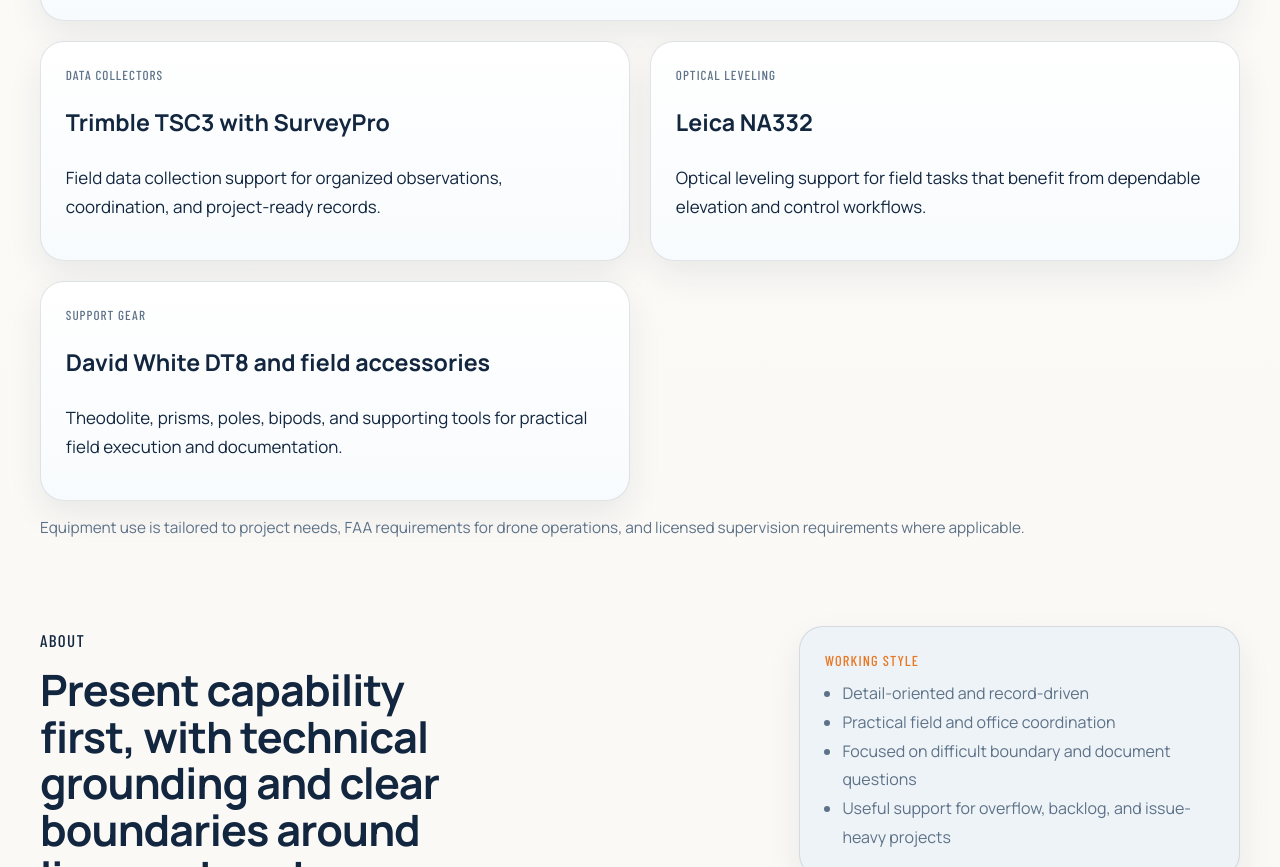
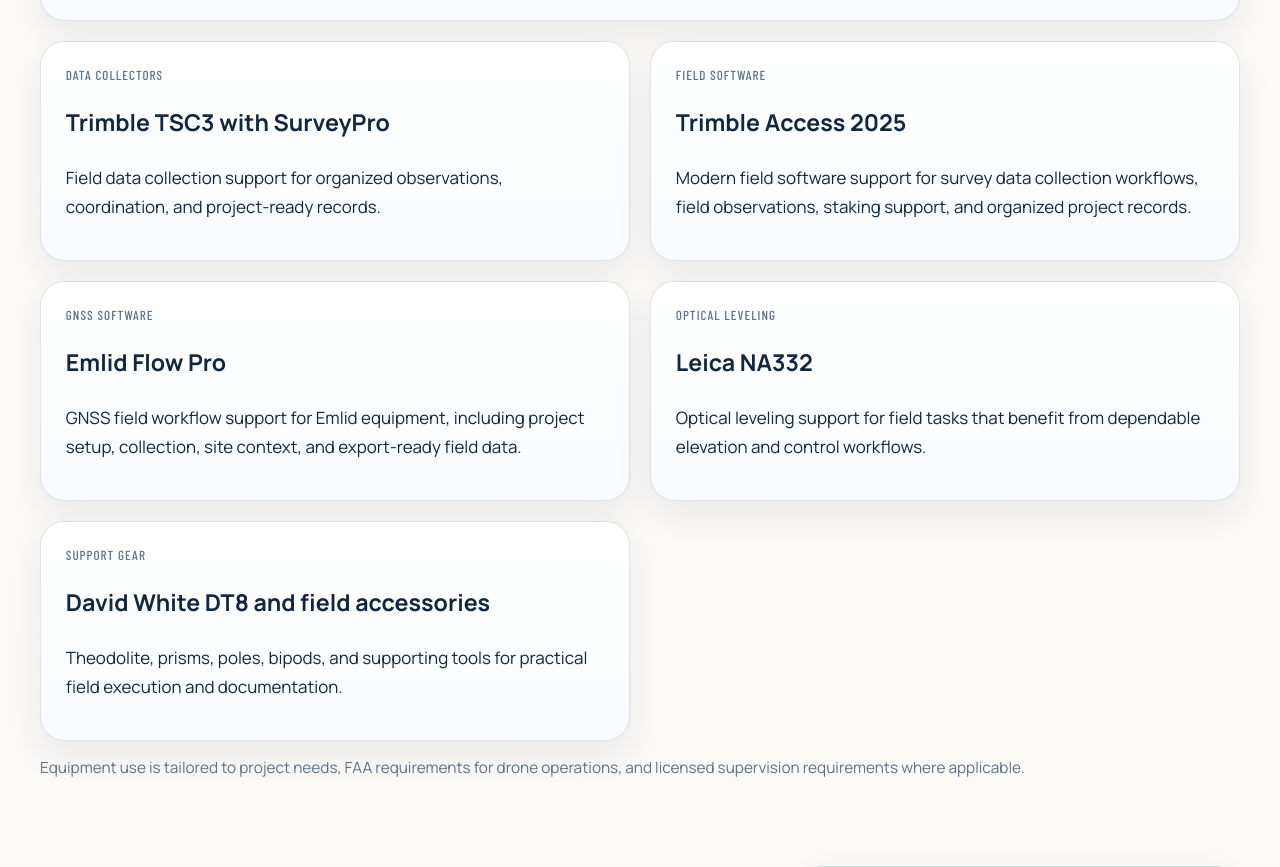
Before and after one commit to optimacycorp/optimacygeo, a website: page public/index.html in a window 1280 px wide. Shown: the part 6213-7080 px from the top of the page. Drawn offline with nearby package versions, Linux system fonts and the light colour scheme.

Commit message:
added software

```diff
--- a/public/index.html
+++ b/public/index.html
@@ -382,6 +382,16 @@
               <p>Field data collection support for organized observations, coordination, and project-ready records.</p>
             </article>
             <article class="equipment-card">
+              <span class="micro-label">Field software</span>
+              <h3>Trimble Access 2025</h3>
+              <p>Modern field software support for survey data collection workflows, field observations, staking support, and organized project records.</p>
+            </article>
+            <article class="equipment-card">
+              <span class="micro-label">GNSS software</span>
+              <h3>Emlid Flow Pro</h3>
+              <p>GNSS field workflow support for Emlid equipment, including project setup, collection, site context, and export-ready field data.</p>
+            </article>
+            <article class="equipment-card">
               <span class="micro-label">Optical leveling</span>
               <h3>Leica NA332</h3>
               <p>Optical leveling support for field tasks that benefit from dependable elevation and control workflows.</p>
```
